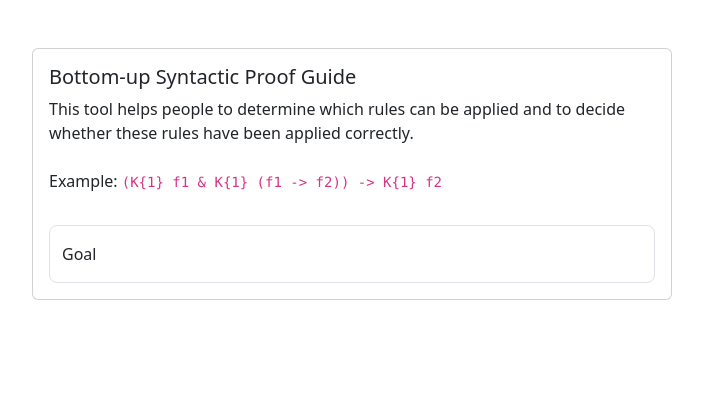
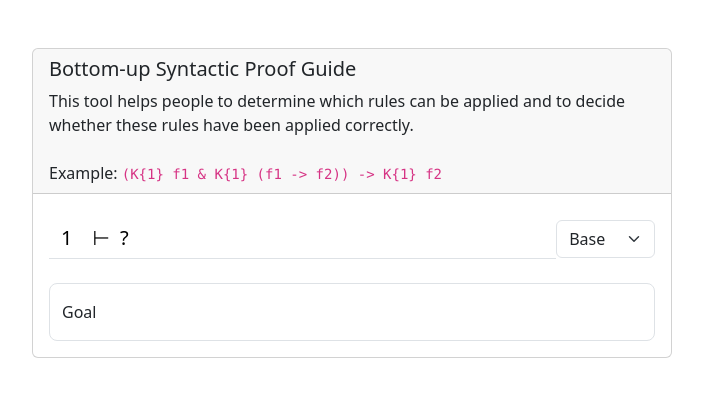
Before and after one commit to bhaaksema/guanaco-doc, a React (Vite) app in the folder app/: page / in a window 1280 px wide. Shown: the top 396 px of the page, without its empty margins (288-991 px from the left). Built offline with nearby package versions, Linux system fonts and the light colour scheme.

Commit message:
Implement tree structure

```diff
--- a/app/src/App.jsx
+++ b/app/src/App.jsx
@@ -9,7 +9,7 @@ export default function App() {
   return (
     <Container className="d-flex justify-content-center">
       <Card className="mt-5" style={{ width: "40rem" }}>
-        <Card.Body>
+        <Card.Header>
           <Card.Title>Bottom-up Syntactic Proof Guide</Card.Title>
           <Card.Text>
             This tool helps people to determine which rules can be applied and
@@ -17,6 +17,8 @@ export default function App() {
             <br /> <br />
             Example: <code>{A2}</code>
           </Card.Text>
+        </Card.Header>
+        <Card.Body>
           <ProofTree />
         </Card.Body>
       </Card>
--- a/app/src/components/Goal.jsx
+++ b/app/src/components/Goal.jsx
@@ -14,16 +14,14 @@ function Goal({ setTree }) {
   const [validated, setValidated] = useState(false);
 
   function handleTyping(target) {
-    if (target.value !== "") {
     try {
       setTree(new Tree(parse(target.value)));
       console.log(parse(target.value));
       target.setCustomValidity("");
     } catch (e) {
-        setTree(null);
+      setTree(new Tree({ type: "hole" }));
       target.setCustomValidity("invalid formula");
       console.log(e);
-      }
     }
     setValidated(target.value !== "");
   }
--- a/app/src/components/ProofNode.jsx
+++ b/app/src/components/ProofNode.jsx
@@ -1,5 +1,6 @@
 import Form from "react-bootstrap/Form";
-import InputGroup from "react-bootstrap/InputGroup";
+import Navbar from "react-bootstrap/Navbar";
+import Container from "react-bootstrap/Container";
 import PropTypes from "prop-types";
 
 import check from "../utils/Engine";
@@ -11,42 +12,55 @@ import Tree from "../utils/Tree";
 ProofNode.propTypes = {
   node: PropTypes.instanceOf(Tree).isRequired,
   index: PropTypes.number.isRequired,
+  setTree: PropTypes.func.isRequired,
 };
 
-export default function ProofNode({ node, index }) {
+export default function ProofNode({ node, index, setTree }) {
   function handleSelect(event) {
-    const baseTxt = event.target.value;
+    // set validation
+    event.target.setCustomValidity("");
 
-    // find the selected base
-    let base = rulesList.find((rule) => rule.name === baseTxt);
-    const isAxiom = !base;
+    // find the selected rule
+    const rule = rulesList.find((rule) => rule.name === event.target.value);
+    const base = event.target.value;
 
-    if (isAxiom) {
-      base = axiomsList.find((axiom) => axiom.name === baseTxt);
+    // update the tree
+    if (rule) {
+      const premises = check(node.value, rule, false);
+      const children = premises.map((premise) => new Tree(premise));
+      setTree((tree) => tree.update(node, base, true, children));
+    } else {
+      setTree((tree) => tree.update(node, base, true, node.children));
     }
-
-    console.log(check(node.value, base, isAxiom));
   }
 
   return (
-    <InputGroup size="lg">
-      <InputGroup.Text>{index + 1}.</InputGroup.Text>
-      <InputGroup.Text className="w-60">{pretty(node.value)}</InputGroup.Text>
-      <Form.Select onChange={handleSelect} defaultValue={0}>
+    <>
+      <Navbar>
+        <Container className="border-bottom" fluid>
+          <Navbar.Brand>
+            {index + 1}&emsp;⊢&ensp;{pretty(node.value)}
+          </Navbar.Brand>
+        </Container>
+        <Form noValidate validated={node.validated} className="d-flex">
+          <Form.Select onChange={handleSelect} value={node.base}>
             <option disabled value={0}>
               Base
             </option>
 
             {/* Axioms */}
-        <option disabled>────────</option>
+            <option disabled>──────</option>
             {axiomsList.map((axiom) => (
-          <option key={axiom.name} disabled={!check(node.value, axiom, true)}>
+              <option
+                key={axiom.name}
+                disabled={!check(node.value, axiom, true)}
+              >
                 {axiom.name}
               </option>
             ))}
 
             {/* Rules */}
-        <option disabled>────────</option>
+            <option disabled>──────</option>
             {rulesList.map((rule) => (
               <option
                 key={rule.name}
@@ -56,6 +70,8 @@ export default function ProofNode({ node, index }) {
               </option>
             ))}
           </Form.Select>
-    </InputGroup>
+        </Form>
+      </Navbar>
+    </>
   );
 }
--- a/app/src/components/ProofTree.jsx
+++ b/app/src/components/ProofTree.jsx
@@ -1,23 +1,21 @@
 import { useState } from "react";
 import ListGroup from "react-bootstrap/ListGroup";
-import Form from "react-bootstrap/Form";
 
 import ProofNode from "./ProofNode";
 import Goal from "./Goal";
+import Tree from "../utils/Tree";
 
 function ProofTree() {
-  const [tree, setTree] = useState(null);
+  const [tree, setTree] = useState(new Tree({ type: "hole" }));
 
   return (
     <>
-      <ListGroup as="ol" style={{ listStyleType: "none" }}>
-        {tree &&
-          tree.toArray().map((node, index) => (
-            <Form as="li" key={index} className="mb-1">
-              <ProofNode {...{ node, index }} />
-            </Form>
-          ))}
-      </ListGroup>
+      {tree &&
+        tree.toArray().map((node, index) => (
+          <ListGroup.Item as="li" key={index} className="mb-1">
+            <ProofNode {...{ node, index, setTree }} />
+          </ListGroup.Item>
+        ))}
       <Goal {...{ setTree }} />
     </>
   );
--- a/app/src/utils/Engine.js
+++ b/app/src/utils/Engine.js
@@ -68,7 +68,7 @@ function checkFormula(formula, ref, agents, holes) {
 function initPremise(premise, agents, holes) {
   switch (premise.type) {
     case "hole":
-      return holes[premise.hole];
+      return (holes[premise.hole] ? holes[premise.hole] : premise);
     case "conjunction":
     case "disjunction":
     case "implication":
--- a/app/src/utils/Pretty.js
+++ b/app/src/utils/Pretty.js
@@ -1,28 +1,26 @@
+const bin = {
+  conjunction: "&",
+  disjunction: "|",
+  implication: "->",
+  equivalence: "<->",
+};
+
+const un = { negation: "!", K: "K", M: "M" };
+
 function pretty(formula, top = true) {
-  let bin = {
-    conjunction: "&",
-    disjunction: "|",
-    implication: "->",
-    equivalence: "<->",
-  };
-  let un = { negation: "!", K: "K", M: "M" };
-
   switch (formula.type) {
+    case "hole":
+      return "?";
     case "conjunction":
     case "disjunction":
     case "implication":
     case "equivalence":
-      return `${top ? "" : "("}${pretty(formula.left, false)} ${
-        bin[formula.type]
-      } ${pretty(formula.right, false)}${top ? "" : ")"}`;
+      return binary(top, formula);
     case "negation":
       return `${un[formula.type]} ${pretty(formula.formula, false)}`;
     case "K":
     case "M":
-      return `${un[formula.type]}{${formula.agent}} ${pretty(
-        formula.formula,
-        false
-      )}`;
+      return knowledge(formula);
     case "proposition":
     case "formula":
       return formula.value;
@@ -31,4 +29,16 @@ function pretty(formula, top = true) {
   }
 }
 
+function binary(top, formula) {
+  const left = pretty(formula.left, false);
+  const right = pretty(formula.right, false);
+  const op = bin[formula.type];
+  return top ? `${left} ${op} ${right}` : `(${left} ${op} ${right})`;
+}
+
+function knowledge(formula) {
+  const subformula = pretty(formula.formula, false);
+  return `${un[formula.type]}{${formula.agent}} ${subformula}`;
+}
+
 export default pretty;
--- a/app/src/utils/Tree.js
+++ b/app/src/utils/Tree.js
@@ -1,7 +1,9 @@
 class Tree {
-  constructor(value) {
+  constructor(value, base = 0, validated = false, children = []) {
     this.value = value;
-    this.children = [];
+    this.base = base;
+    this.validated = validated;
+    this.children = children;
   }
 
   toArray() {
@@ -9,6 +11,17 @@ class Tree {
     arr.push(this);
     return arr;
   }
+
+  update(node, base, validated, children) {
+    if (this == node) {
+      this.base = base;
+      this.validated = validated;
+      this.children = children;
+    } else {
+      this.children = this.children.map((c) => c.update(node, base, validated, children));
+    }
+    return new Tree(this.value, this.base, this.validated, this.children);
+  }
 }
 
 export default Tree;
```
Lines whose indentation alone changed are shown as unchanged.
